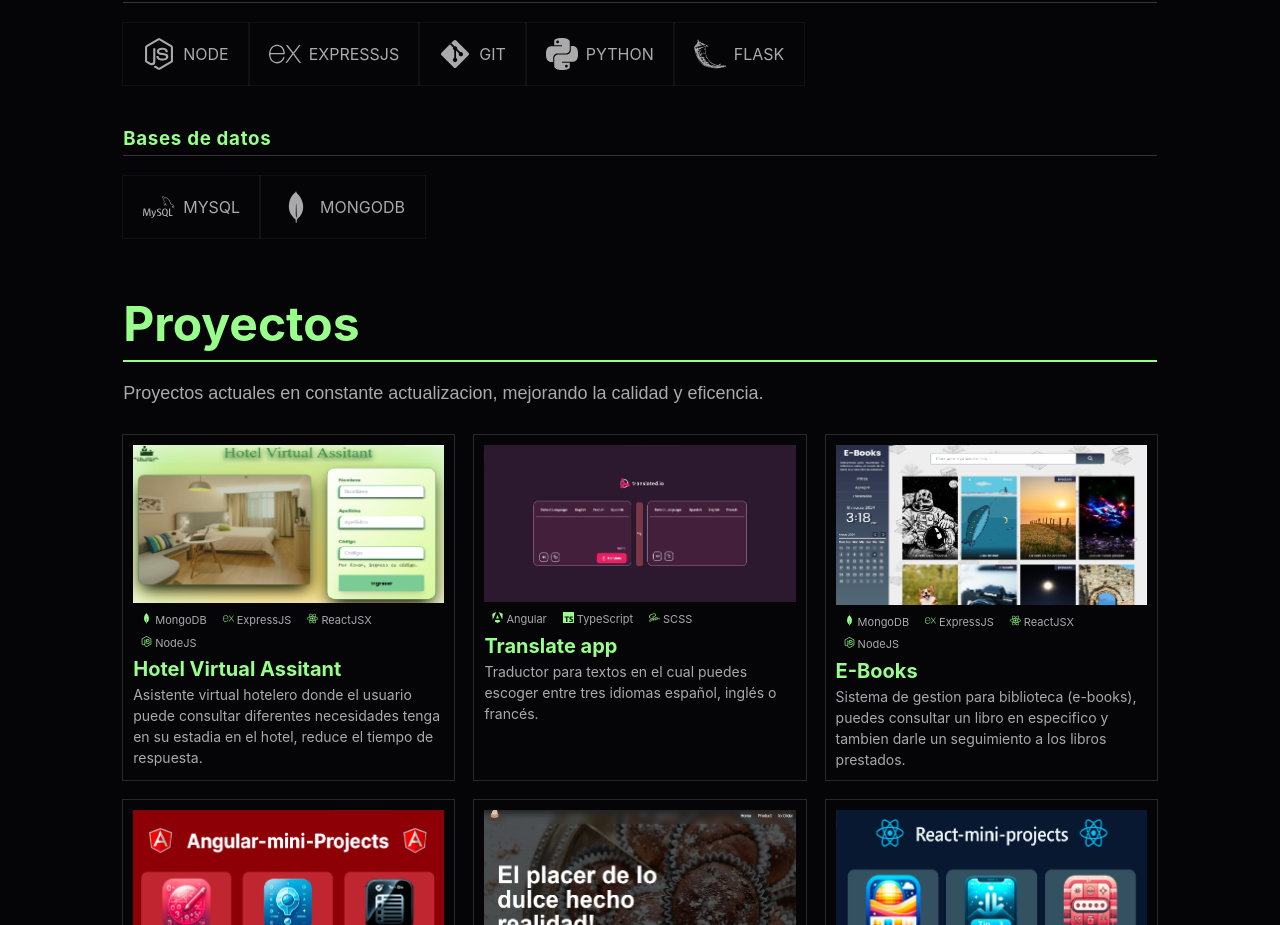
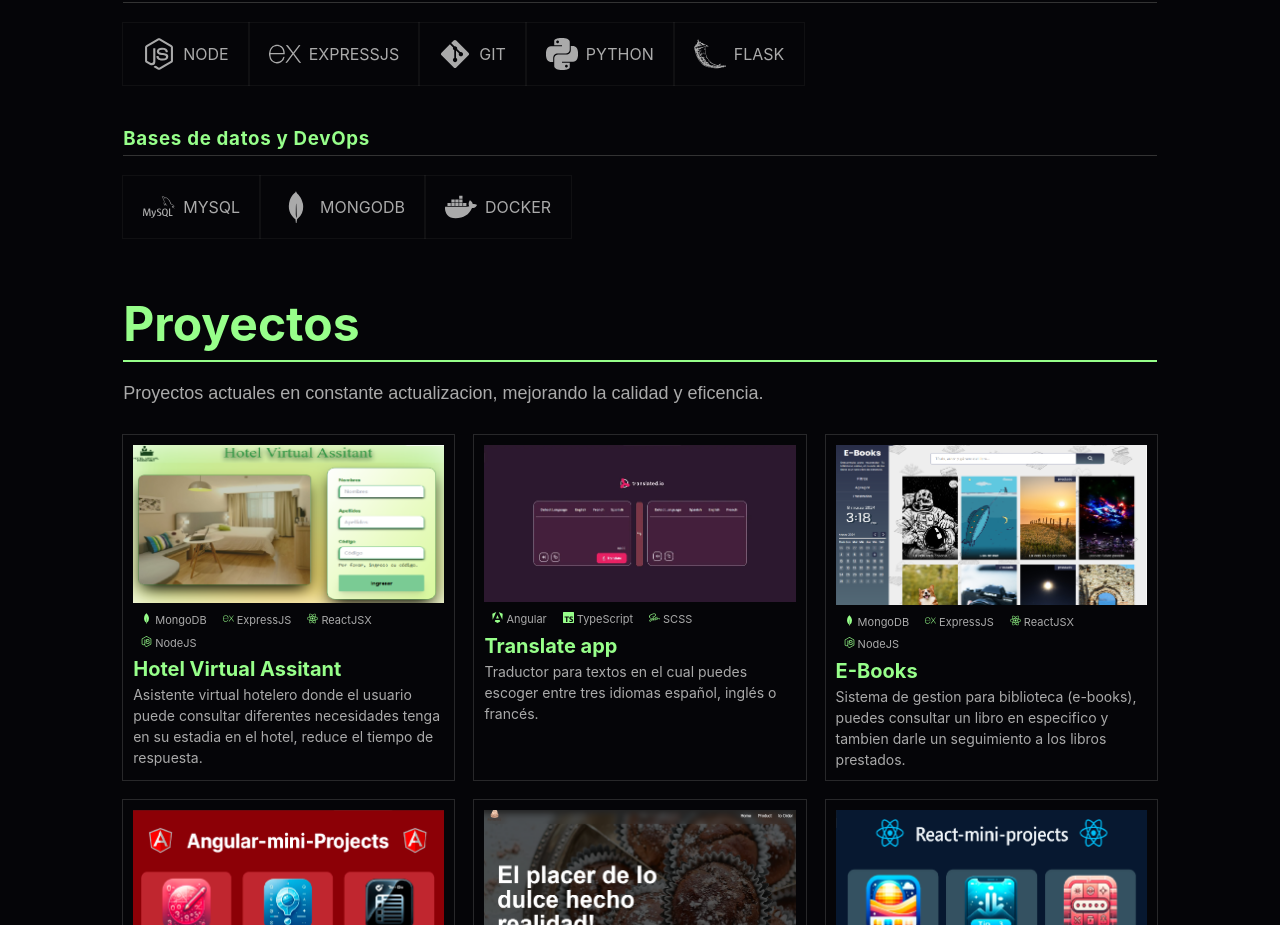
Before and after one commit to juanRCoder/updating-portfolio, a React (Vite) app: page / in a window 1280 px wide. Shown: the part 1459-2384 px from the top of the page. Built offline with nearby package versions, Linux system fonts and the light colour scheme; the HTML template or start-up script is replaced by a standard one.

Commit message:
update: add new CV and skill

```diff
--- a/src/components/Skills/Skills.tsx
+++ b/src/components/Skills/Skills.tsx
@@ -1,4 +1,4 @@
-import { FaHtml5, FaCss3Alt, FaGitAlt, FaReact, FaNodeJs, FaFigma, FaSass } from "react-icons/fa6";
+import { FaHtml5, FaCss3Alt, FaGitAlt, FaReact, FaNodeJs, FaFigma, FaSass, FaDocker } from "react-icons/fa6";
 import { SiJavascript, SiTypescript, SiJquery, SiPython, SiFlask, SiMysql, SiMongodb, SiExpress, SiAngular, SiTailwindcss } from "react-icons/si";
 
 import './Skills.scss';
@@ -27,6 +27,7 @@ function Skills() {
     const dataBases = [
         { icon: <SiMysql className="rIcon" />, text: 'MYSQL' },
         { icon: <SiMongodb className="rIcon" />, text: 'MONGODB' },
+        { icon: <FaDocker className="rIcon" />, text: 'DOCKER' },
     ]
     return (
         <article className='aboutContainer'>
@@ -48,7 +49,7 @@ function Skills() {
                         <span key={i}>{skill.icon}<p>{skill.text}</p></span>
                     ))}
                 </div>
-                <h3 className="h3">Bases de datos</h3>
+                <h3 className="h3">Bases de datos y DevOps</h3>
                 <div className="gridContainer">
                     {dataBases.map((skill, i) => (
                         <span key={i}>{skill.icon}<p>{skill.text}</p></span>
```
Also changed, not shown: 1 other file (tests, documents, lock files or other folders).
